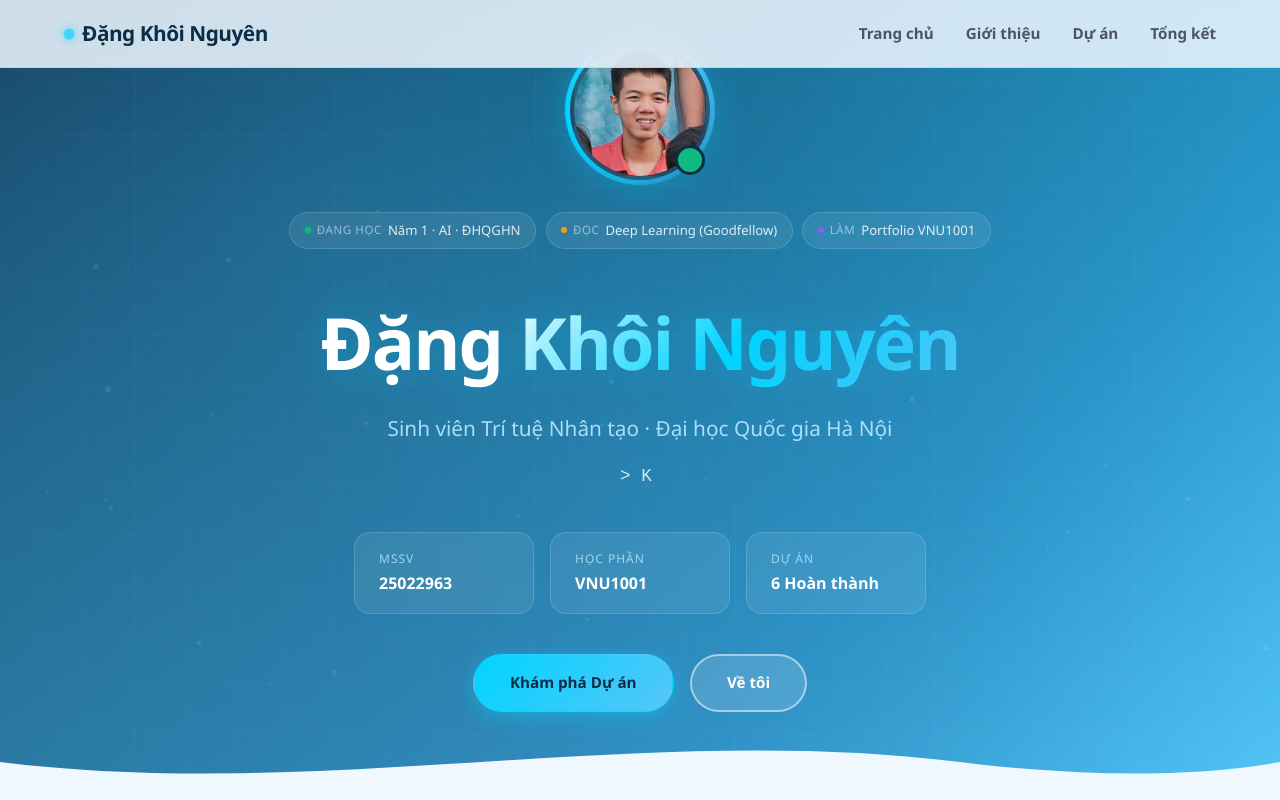
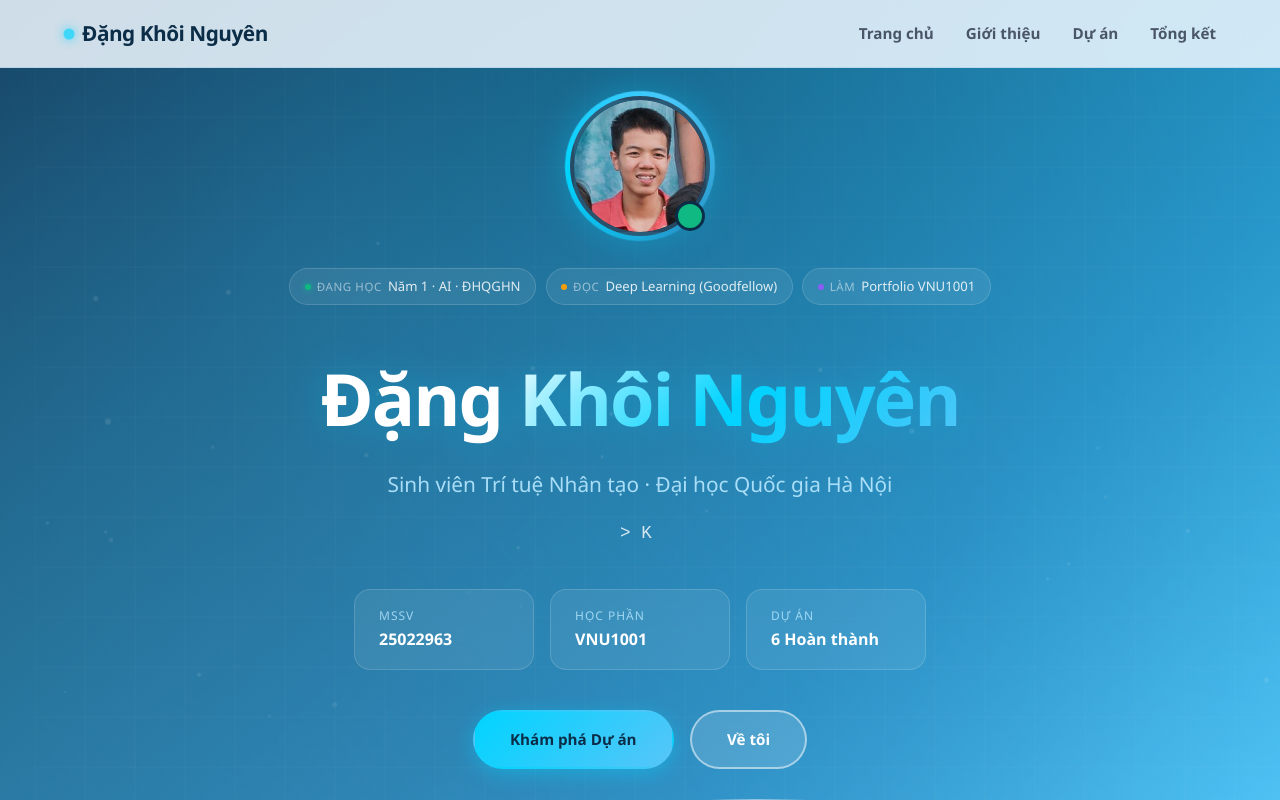
Before and after one commit to bikhoi/billbo11, a plain HTML site: page index.html in a window 1280 px wide. Shown: the top 800 px of the page. Drawn offline with Linux system fonts and the light colour scheme.

Commit message:
Update index.html

```diff
--- a/index.html
+++ b/index.html
@@ -81,7 +81,7 @@
  min-height: 100vh; display: flex; align-items: center;
  justify-content: center; position: relative; overflow: hidden;
  background: linear-gradient(135deg, #0c2d48 0%, #145374 30%, #2e8bc0 70%, #57c5f8 100%);
- padding: 0 2rem;
+ padding: 6rem 2rem 2rem;
  }
 
  /* Animated Mesh Gradient */
```
